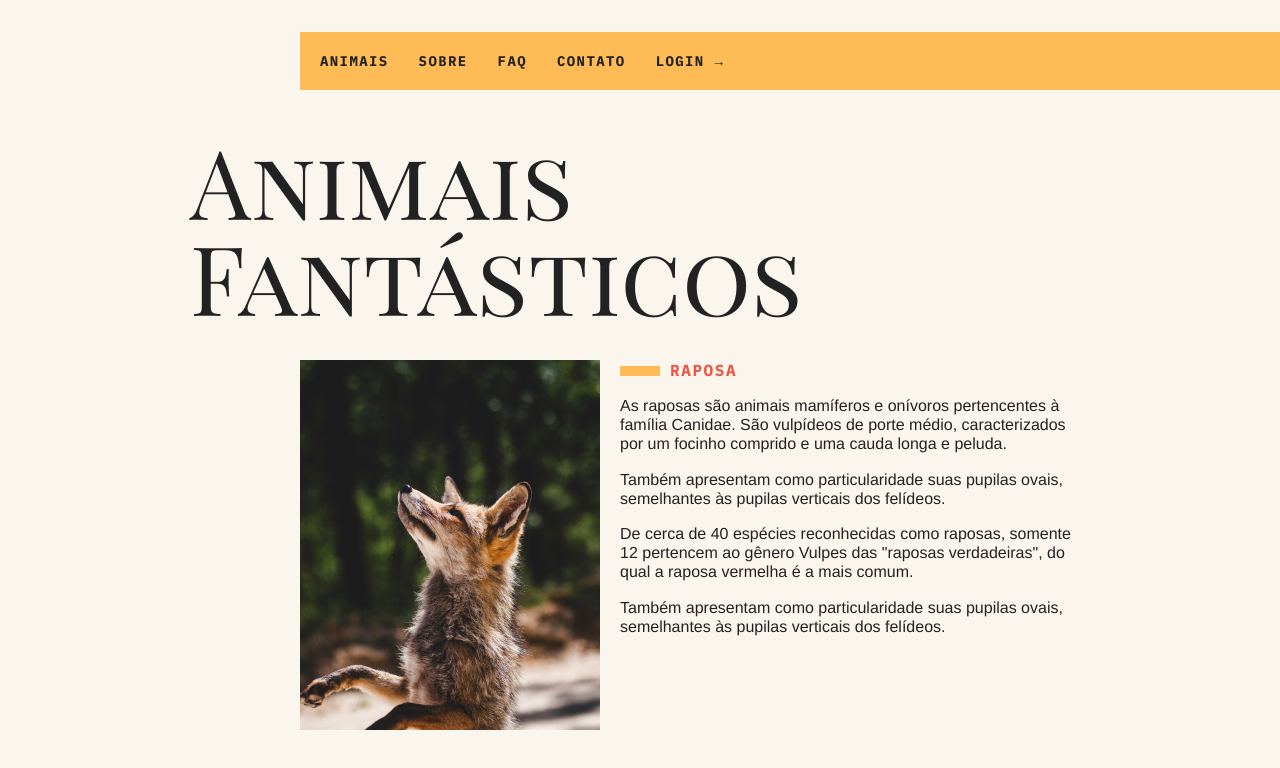
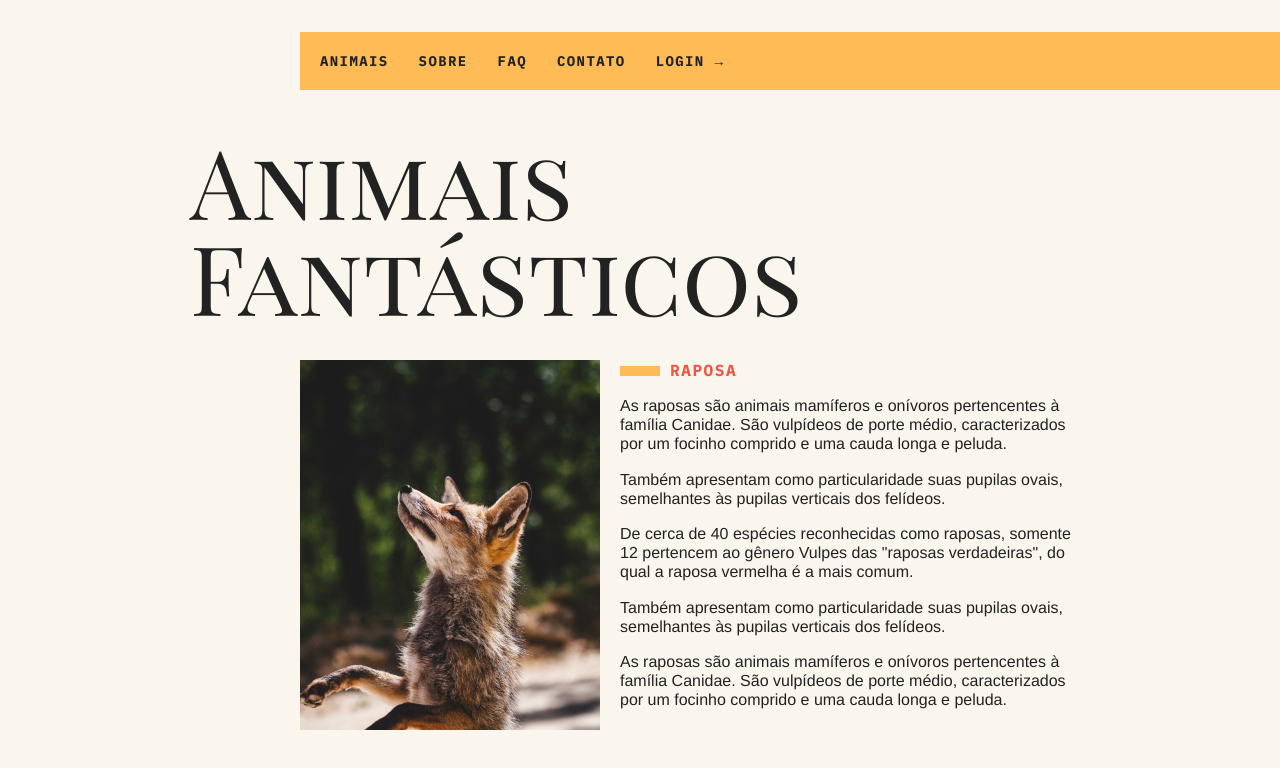
Before and after one commit to MatheusSGomes/animais-fantasticos-final, a website: page index.html in a window 1280 px wide. Shown: the top 768 px of the page. Drawn offline with Linux system fonts and the light colour scheme; no server answers.

Commit message:
tabnav transformado em class

```diff
--- a/index.html
+++ b/index.html
@@ -67,6 +67,8 @@
           <p>De cerca de 40 espécies reconhecidas como raposas, somente 12 pertencem ao gênero Vulpes das "raposas verdadeiras", do
             qual a raposa vermelha é a mais comum.</p>
           <p>Também apresentam como particularidade suas pupilas ovais, semelhantes às pupilas verticais dos felídeos.</p>
+          <p>As raposas são animais mamíferos e onívoros pertencentes à família Canidae. São vulpídeos de porte médio, caracterizados
+            por um focinho comprido e uma cauda longa e peluda.</p>
         </section>
 
         <section data-anime="show-down">
--- a/js/modules/tabnav.js
+++ b/js/modules/tabnav.js
@@ -1,27 +1,31 @@
-export default function initTabNav(){
-  const tabMenu = document.querySelectorAll('[data-tab="menu"] li')
+export default class initTabNav {
+  constructor(menu, content) {
+    this.tabMenu = document.querySelectorAll(menu)
+    this.tabContent = document.querySelectorAll(content)
+    this.activeClass = 'ativo'
+  }
 
-  const tabContent = document.querySelectorAll('[data-tab="content"] section')
+  // ativa a tab de acordo com o index da mesma
+  activeTab(index) {
+    this.tabContent.forEach((section) => {
+      section.classList.remove(this.activeClass)
+    })
 
-  //Verificar se o usuário está na página correta da animação
-  if(tabMenu.length && tabContent.length){
+    const direcao = this.tabContent[index].dataset.anime
+    this.tabContent[index].classList.add(this.activeClass, direcao)
+  }
 
-    tabContent[0].classList.add('ativo') //para já deixar o primeiro ativo
-
-    function activeTab(index){
-      tabContent.forEach((section) => {
-        section.classList.remove('ativo')
-      })
-
-      const direcao = tabContent[index].dataset.anime
-
-      tabContent[index].classList.add('ativo', direcao)
-    }
-
-    tabMenu.forEach((itemMenu, index) => {
-      itemMenu.addEventListener('click', () => {
-        activeTab(index)
-      })
+  // adiciona eventos as Tabs
+  addTabNavEvent() {
+    this.tabMenu.forEach((itemMenu, index) => {
+      itemMenu.addEventListener('click', () => this.activeTab(index));
     })
   }
+  init() {
+    if (this.tabMenu.length && this.tabContent.length) {
+      // Ativar primeiro item
+      this.activeTab(0)
+      this.addTabNavEvent()
+    }
+  }
 }
--- a/js/script.js
+++ b/js/script.js
@@ -1,6 +1,6 @@
 import ScrollSuave from './modules/scroll-suave.js';
 import Accordion from './modules/accordion.js';
-import initTabNav from './modules/tabnav.js';
+import TabNav from './modules/tabnav.js';
 import initModal from './modules/modal.js';
 import initTooltip from './modules/tooltip.js';
 import initDropdownMenu from './modules/dropdown-menu.js';
@@ -16,7 +16,9 @@
 const accordion = new Accordion('[data-anime="accordion"] dt');
 accordion.init()
 
-initTabNav();
+const tabNav = new TabNav('[data-tab="menu"] li', '[data-tab="content"] section')
+tabNav.init();
+
 initModal();
 initTooltip();
 initDropdownMenu();
```
